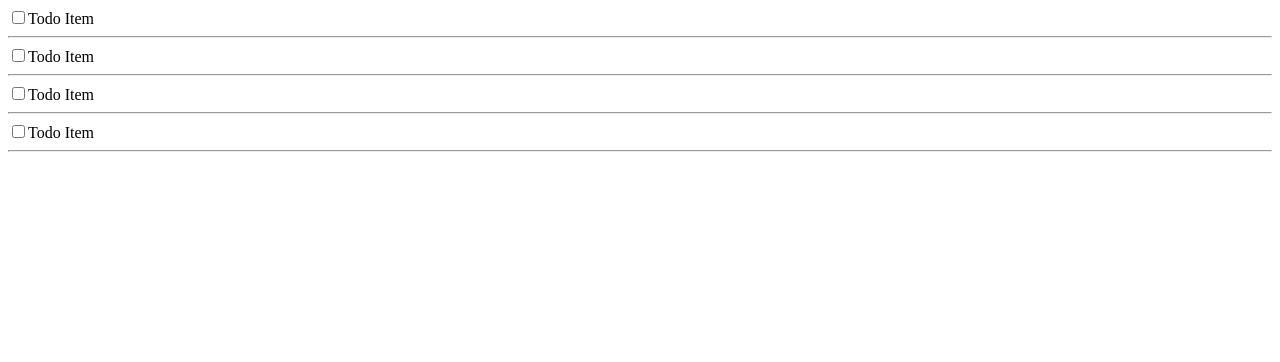
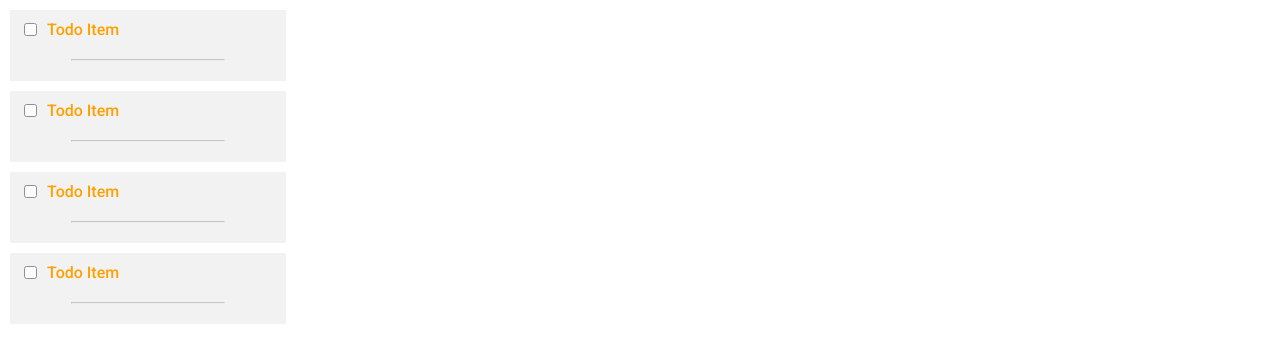
Before and after one commit to javadebadi/ToDo-reactjs, a React (Create React App) app: page / in a window 1280 px wide. Shown: the top 362 px of the page. Built offline with nearby package versions, Linux system fonts and the light colour scheme.

Commit message:
Add: added style.css in order to add some styles to the app
Update: updated index.js in order to import styles from external
style.css file

```diff
--- a/src/index.js
+++ b/src/index.js
@@ -1,6 +1,7 @@
 import React from 'react'
 import ReactDOM from 'react-dom'
 import App from './App'
+import "./style.css"
 
 ReactDOM.render(
   <App />
--- /dev/null
+++ b/src/style.css
@@ -0,0 +1,53 @@
+@import url('https://fonts.googleapis.com/css2?family=Roboto:ital,wght@0,100;0,300;0,400;0,500;0,700;0,900;1,100;1,300;1,400;1,500;1,700;1,900&display=swap');
+
+body {
+  margin: 0;
+}
+
+
+.todo-item {
+  margin: 10px;
+  padding: 10px;
+  font-weight: bold;
+  background-color: #f2f2f2;
+  display: inline;
+  display: flex;
+  flex-direction: row;
+  flex-wrap: wrap;
+  justify-content:flex-start;
+  align-items: center;
+  min-width: 150px;
+  width: 20%;
+  align-items: center;
+}
+
+.todo-item-checkbox {
+  margin-right: 10px;
+  box-sizing: 500;
+  opacity: 0.8;
+}
+
+.todo-item-label {
+  font-size: 1rem;
+  font-family: 'Roboto', sans-serif;
+  font-weight: 500;
+  color: #ffa000;
+}
+
+.todo-item hr {
+  opacity: 0.5;
+  margin-top: 20px;
+  margin-bottom: 10px;
+  margin-left: 20%;
+  margin-right: 20%;
+  width: 100%;
+}
+
+input[type=checkbox] {
+  margin-right: 10px;
+  font-size: 30px;
+}
+
+input[type=checkbox]:focus {
+  outline: 0;
+}
```
